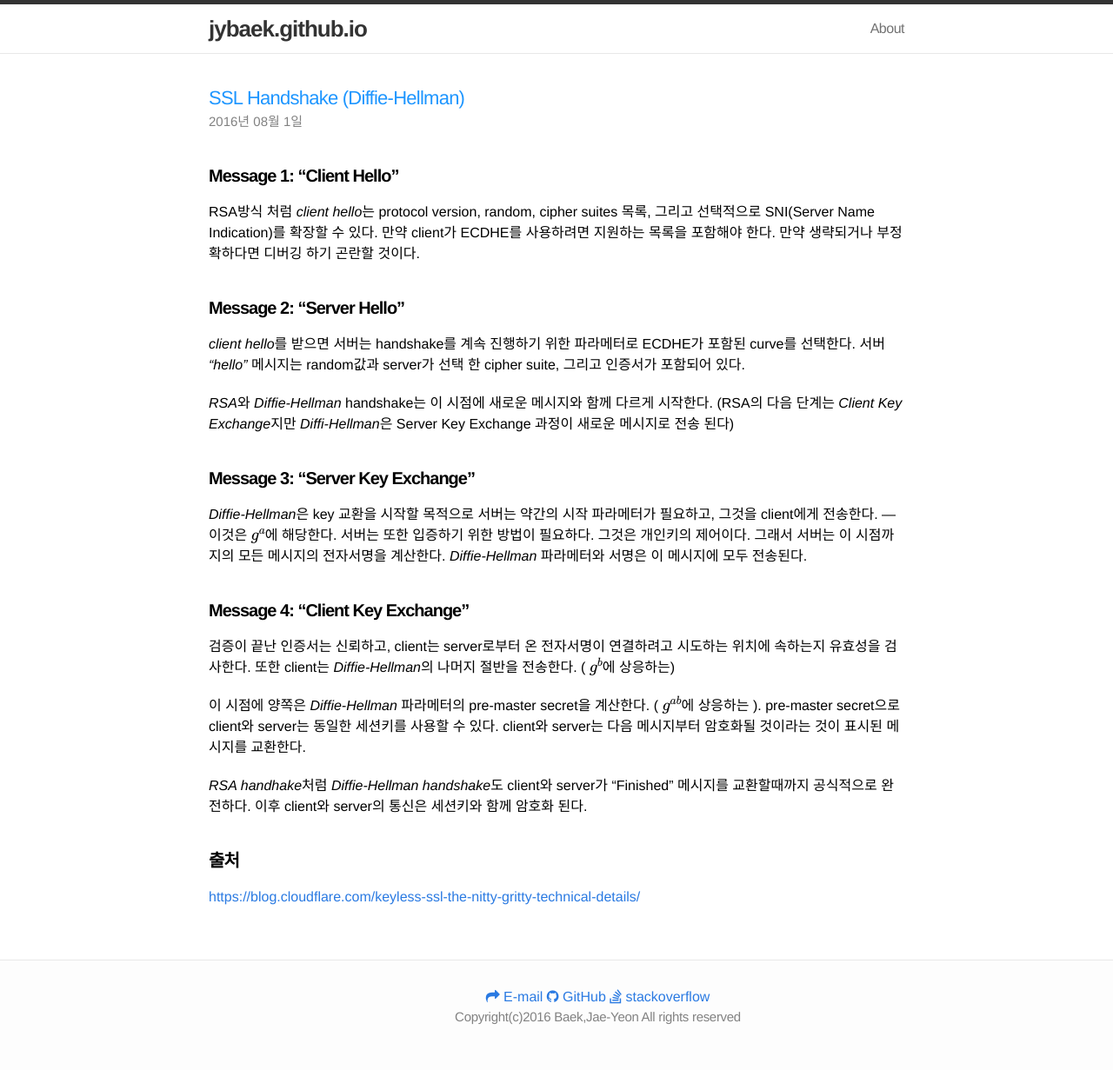
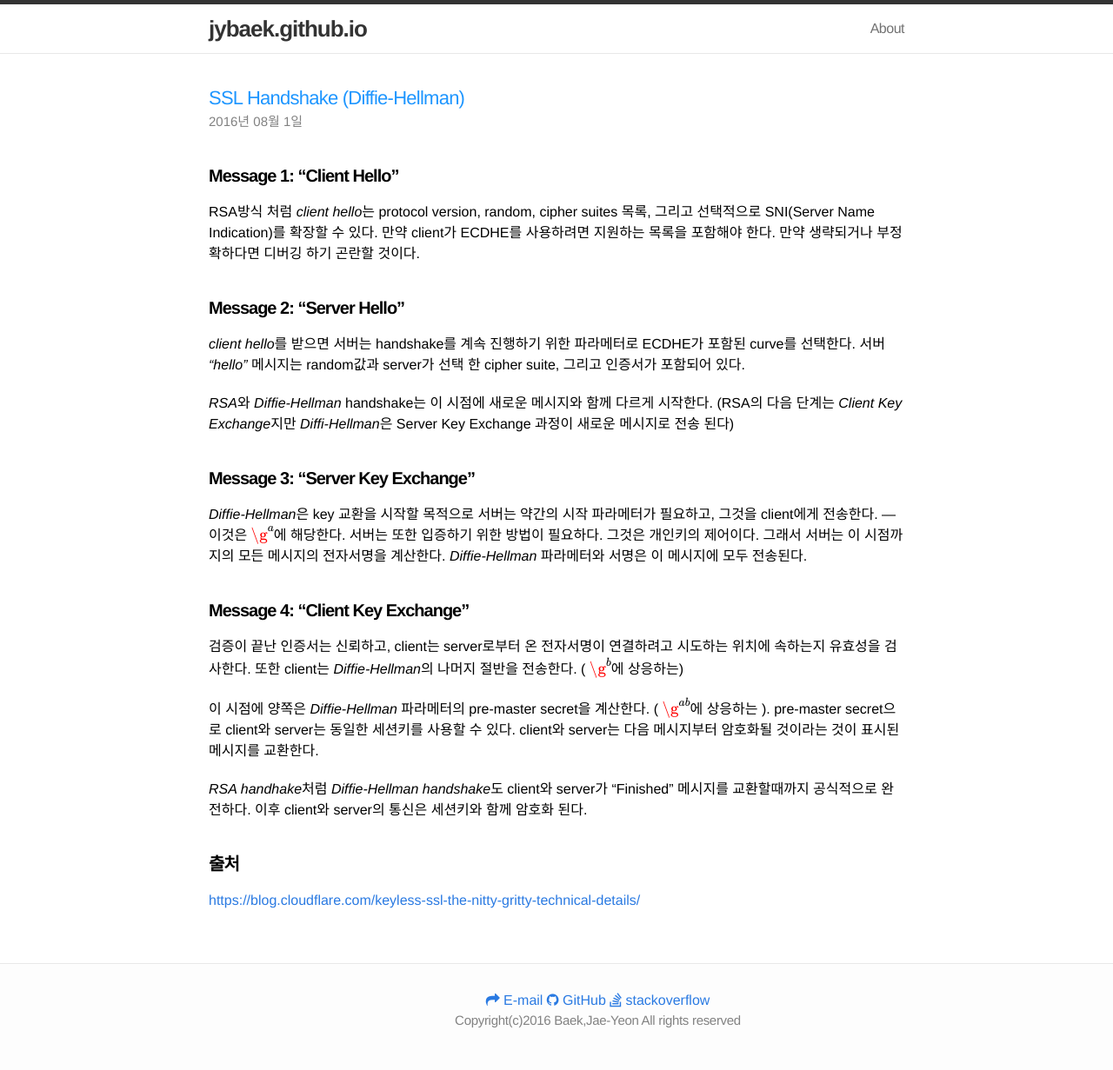
Before and after one commit to jybaek/jybaek.github.com, a Jekyll site: the page built from _posts/2016-08-01-DH-handshake.md, in a window 1280 px wide. Shown: the whole page at 87% size. Built offline with Jekyll 4.4.1, drawn with Linux system fonts in a browser that asks for light colours; nearby versions of some CDN libraries; formulas are drawn with MathJax 3; comment, search, counter and statistics services are not loaded.

Commit message:
수식 나오지 않는 문제 수정#7

```diff
--- a/_posts/2016-08-01-DH-handshake.md
+++ b/_posts/2016-08-01-DH-handshake.md
@@ -15,12 +15,12 @@
 
 
 #### **Message 3: "Server Key Exchange"**
-*Diffie-Hellman*은 key 교환을 시작할 목적으로 서버는 약간의 시작 파라메터가 필요하고, 그것을 client에게 전송한다. --- 이것은 \\(g^a\\)에 해당한다. 서버는 또한 입증하기 위한 방법이 필요하다. 그것은 개인키의 제어이다. 그래서 서버는 이 시점까지의 모든 메시지의 전자서명을 계산한다. *Diffie-Hellman* 파라메터와 서명은 이 메시지에 모두 전송된다.
+*Diffie-Hellman*은 key 교환을 시작할 목적으로 서버는 약간의 시작 파라메터가 필요하고, 그것을 client에게 전송한다. --- 이것은 $$\g^a$$에 해당한다. 서버는 또한 입증하기 위한 방법이 필요하다. 그것은 개인키의 제어이다. 그래서 서버는 이 시점까지의 모든 메시지의 전자서명을 계산한다. *Diffie-Hellman* 파라메터와 서명은 이 메시지에 모두 전송된다.
 
 #### **Message 4: "Client Key Exchange"**
-검증이 끝난 인증서는 신뢰하고, client는 server로부터 온 전자서명이 연결하려고 시도하는 위치에 속하는지 유효성을 검사한다. 또한 client는 *Diffie-Hellman*의 나머지 절반을 전송한다. ( \\(g^b\\)에 상응하는)
+검증이 끝난 인증서는 신뢰하고, client는 server로부터 온 전자서명이 연결하려고 시도하는 위치에 속하는지 유효성을 검사한다. 또한 client는 *Diffie-Hellman*의 나머지 절반을 전송한다. ( $$\g^b$$에 상응하는)
 
-이 시점에 양쪽은 *Diffie-Hellman* 파라메터의 pre-master secret을 계산한다. ( \\(g^{ab}\\)에 상응하는 ). pre-master secret으로 client와 server는 동일한 세션키를 사용할 수 있다. client와 server는 다음 메시지부터 암호화될 것이라는 것이 표시된 메시지를 교환한다.
+이 시점에 양쪽은 *Diffie-Hellman* 파라메터의 pre-master secret을 계산한다. ( $$\g^{ab}$$에 상응하는 ). pre-master secret으로 client와 server는 동일한 세션키를 사용할 수 있다. client와 server는 다음 메시지부터 암호화될 것이라는 것이 표시된 메시지를 교환한다.
 
 *RSA handhake*처럼 *Diffie-Hellman handshake*도 client와 server가 "Finished" 메시지를 교환할때까지 공식적으로 완전하다. 이후 client와 server의 통신은 세션키와 함께 암호화 된다.
 
```
